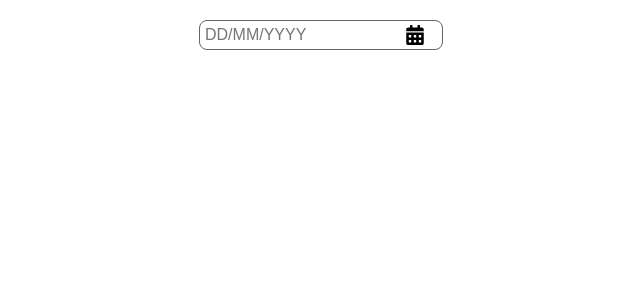
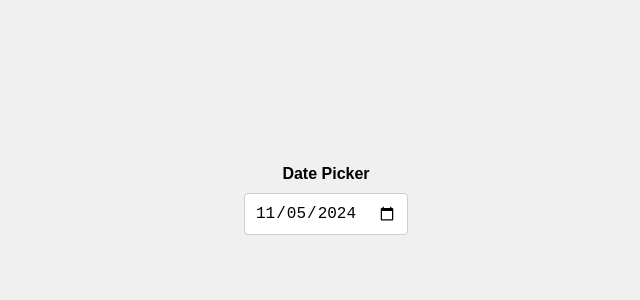
Before and after one commit to aminzoda/react-datepicker, a React (Create React App) app: page / in a window 1280 px wide. Shown: the top 300 px of the page, without its empty margins (314-954 px from the left). Built offline with nearby package versions, Linux system fonts and the light colour scheme.

Commit message:
Rewrote the code

```diff
--- a/src/App.css
+++ b/src/App.css
@@ -1,147 +1,9 @@
-.app {
-  font-family: Arial, sans-serif;
-  padding: 20px;
-}
 
-.content {
-  display: flex;
-  flex-direction: column;
-  align-items: center;
-}
-
-.calendar-container {
-  width: 100%;
-  max-width: 360px;
-  display: flex;
-  flex-direction: column;
-  align-items: center;
-  margin: 10px 0 auto;
-  font-family: Arial, sans-serif;
-}
-
-.month {
+body {
+  margin: 0;
   display: flex;
   justify-content: center;
   align-items: center;
-  margin-bottom: 20px;
+  height: 50vh;
+  background-color: #f0f0f0;
 }
-
-.month button {
-  padding: 10px 20px;
-  margin: 0 20px;
-  cursor: pointer;
-  background-color: #6868af;
-  border: none;
-  color: white;
-  border-radius: 4px;
-}
-
-.month button:hover {
-  background-color: #2d27c8;
-}
-
-.month span {
-  font-size: 1.5em;
-  font-weight: bold;
-  color: darkslateblue;
-}
-
-.date-input {
-  position: relative;
-  display: flex;
-  align-items: center;
-}
-
-.date-input input {
-  padding: 5px;
-  font-size: 16px;
-  margin-right: 10px;
-  padding-right: 30px;
-}
-
-.input-date {
-  border: 1px solid #63636c;
-  border-radius: 8px;
-}
-
-.calendar-icon {
-  position: absolute;
-  left: 206px;
-  font-size: 20px;
-  cursor: pointer;
-}
-
-.calendar-popup {
-  position: absolute;
-  top: 70px;
-  left: 0;
-  z-index: 10;
-  box-shadow: 0 0 10px rgba(0, 0, 0, 0.1);
-}
-
-table {
-  width: 100%;
-  border-collapse: collapse;
-  width: 100%;
-}
-
-th {
-  padding: 10px;
-  text-align: center;
-  font-weight: bold;
-  color: #63636c;
-}
-
-td {
-  padding: 10px;
-  text-align: center;
-  border: 1px solid #ddd;
-  cursor: pointer;
-  position: relative;
-}
-
-.day-cell {
-  transition: background-color 0.3s, color 0.3s;
-}
-
-.previous-month-day {
-  color: #c8c8c8;
-}
-
-.current-month-day {
-  background-color: #ffffff;
-}
-
-.next-month-day {
-  color: #c8c8c8;
-}
-
-.sunday {
-  color: red;
-}
-
-.today {
-  background-color: blue;
-  color: white;
-}
-
-.entered-date {
-  background-color: #3498db;
-  color: white;
-}
-
-.day-cell {
-  padding: 10px;
-  text-align: center;
-  cursor: pointer;
-  border: 1px solid #ccc;
-}
-
-.day-cell:hover {
-  background-color: #e6e6e6;
-}
-
-.today.selected-day {
-  background-color: #ffdd57;
-  color: #000000;
-}
--- a/src/App.tsx
+++ b/src/App.tsx
@@ -1,72 +1,48 @@
 import React, { useState } from "react";
-import { FaCalendarAlt } from "react-icons/fa";
-import Calendar from "./components/Calendar";
 import "./App.css";
 
-const App: React.FC = () => {
-  const [dateInput, setDateInput] = useState("");
-  const [currentDate, setCurrentDate] = useState<Date>(new Date());
-  const [showCalendar, setShowCalendar] = useState(false);
-  const [enteredDate, setEnteredDate] = useState<Date | null>(null);
+export default function ResponsiveDatePickers() {
+  const [selectedDate, setSelectedDate] = useState(() => {
+    const today = new Date();
+    return today.toISOString().split("T")[0];
+  });
 
-  const handleInputChange = (e: React.ChangeEvent<HTMLInputElement>) => {
-    setDateInput(e.target.value);
+  const handleDateChange = (event: React.ChangeEvent<HTMLInputElement>) => {
+    setSelectedDate(event.target.value);
   };
 
-  // Handle "Enter" key press to trigger the calendar update
-  const handleKeyDown = (e: React.KeyboardEvent) => {
-    if (e.key === "Enter") {
-      const [day, month, year] = dateInput
-        .split("/")
-        .map((item) => parseInt(item, 10));
-
-      if (day && month && year) {
-        const parsedDate = new Date(year, month - 1, day);
-
-        if (!isNaN(parsedDate.getTime())) {
-          setEnteredDate(parsedDate); // Set the entered date
-          setCurrentDate(parsedDate); // Update the current date to the entered date
-          setShowCalendar(true); // Show the calendar
-          setDateInput(""); // Clear the input field after updating the calendar
-        } else {
-          alert("Invalid date. Please use the format DD/MM/YYYY.");
-        }
-      } else {
-        alert("Invalid date. Please use the format DD/MM/YYYY.");
-      }
-    }
-  };
-
-  // Toggle calendar visibility when icon is clicked
-  const handleCalendarClick = () => {
-    setShowCalendar((prev) => !prev);
-    setDateInput("");
+  const handleClick = () => {
+    console.log("Date picker clicked!");
   };
 
   return (
-    <div className="app">
-      <div className="content">
-        <div className="date-input">
-          <input
-            type="text"
-            value={dateInput}
-            onChange={handleInputChange}
-            onKeyDown={handleKeyDown}
-            placeholder="DD/MM/YYYY"
-            className="input-date"
-          />
-          <FaCalendarAlt
-            className="calendar-icon"
-            onClick={handleCalendarClick}
-          />
-        </div>
-
-        {showCalendar && (
-          <Calendar initialDate={currentDate} enteredDate={enteredDate} />
-        )}
+    <div
+      style={{
+        padding: "20px",
+        fontFamily: "Arial, sans-serif",
+        display: "flex",
+        flexDirection: "column",
+        alignItems: "center",
+      }}
+    >
+      <div style={{ marginBottom: "10px" }}>
+        <label style={{ fontWeight: "bold", alignItems: "center" }}>
+          Date Picker
+        </label>
       </div>
+      <input
+        type="date"
+        value={selectedDate}
+        onChange={handleDateChange}
+        onClick={handleClick}
+        style={{
+          padding: "10px",
+          fontSize: "16px",
+          borderRadius: "4px",
+          border: "1px solid #ccc",
+          maxWidth: "200px",
+        }}
+      />
     </div>
   );
-};
-
-export default App;
+}
--- a/src/components/Calendar.tsx
+++ /dev/null
@@ -1,106 +0,0 @@
-import React, { useState, useMemo } from "react";
-import DateCell from "./DateCell";
-import WeekdaysHeader from "./WeekdaysHeader";
-import MonthNavigation from "./MonthNavigation";
-
-interface CalendarProps {
-  initialDate: Date;
-  enteredDate: Date | null;
-}
-
-const Calendar: React.FC<CalendarProps> = ({ initialDate, enteredDate }) => {
-  const [currentDate, setCurrentDate] = useState<Date>(initialDate);
-  const [enteredDateState, setEnteredDate] = useState<Date | null>(enteredDate);
-
-  const year = currentDate.getFullYear();
-  const month = currentDate.getMonth();
-
-  const getFirstDayOfMonth = (year: number, month: number): number => {
-    const day = new Date(year, month, 1).getDay();
-    return day === 0 ? 6 : day - 1;
-  };
-
-  const getDaysInMonth = (year: number, month: number): number =>
-    new Date(year, month + 1, 0).getDate();
-
-  const daysInMonth = getDaysInMonth(year, month);
-  const firstDayOfMonth = getFirstDayOfMonth(year, month);
-  const previousMonthDays = getDaysInMonth(year, month - 1);
-
-  const weeks = useMemo(() => {
-    const weeks: { day: number; type: "previous" | "current" | "next" }[][] =
-      [];
-    let dayCounter = 1 - firstDayOfMonth;
-    let nextMonthCounter = 1;
-
-    while (dayCounter <= daysInMonth) {
-      const week: { day: number; type: "previous" | "current" | "next" }[] = [];
-
-      for (let i = 0; i < 7; i++) {
-        if (dayCounter <= 0) {
-          week.push({ day: previousMonthDays + dayCounter, type: "previous" });
-        } else if (dayCounter > daysInMonth) {
-          week.push({ day: nextMonthCounter++, type: "next" });
-        } else {
-          week.push({ day: dayCounter, type: "current" });
-        }
-        dayCounter++;
-      }
-
-      weeks.push(week);
-    }
-
-    return weeks;
-  }, [firstDayOfMonth, daysInMonth, previousMonthDays]);
-
-  const isToday = (day: number): boolean => {
-    const today = new Date();
-    return (
-      today.getDate() === day &&
-      today.getMonth() === currentDate.getMonth() &&
-      today.getFullYear() === currentDate.getFullYear()
-    );
-  };
-
-  const isEnteredDate = (day: number): boolean => {
-    return enteredDateState?.getDate() === day || false;
-  };
-
-  const handleEnteredDate = (day: number) => {
-    const entered = new Date(currentDate);
-    entered.setDate(day);
-    setEnteredDate(entered);
-    setEnteredDate(entered);
-    setCurrentDate(entered);
-  };
-
-  return (
-    <div className="calendar-container">
-      <MonthNavigation
-        currentDate={currentDate}
-        setCurrentDate={setCurrentDate}
-      />
-      <table>
-        <WeekdaysHeader />
-        <tbody>
-          {weeks.map((week, weekIndex) => (
-            <tr key={weekIndex} className="week">
-              {week.map((dayObj, dayIndex) => (
-                <DateCell
-                  key={dayIndex}
-                  day={dayObj.day}
-                  dayType={dayObj.type}
-                  onClick={handleEnteredDate}
-                  isToday={isToday(dayObj.day)}
-                  isEnteredDate={isEnteredDate(dayObj.day)}
-                />
-              ))}
-            </tr>
-          ))}
-        </tbody>
-      </table>
-    </div>
-  );
-};
-
-export default Calendar;
--- a/src/components/DateCell.tsx
+++ /dev/null
@@ -1,49 +0,0 @@
-import React from "react";
-
-interface DateCellProps {
-  day: number;
-  dayType: "previous" | "current" | "next";
-  onClick: (day: number) => void;
-  isToday: boolean;
-  isEnteredDate: boolean;
-}
-
-const DateCell: React.FC<DateCellProps> = ({
-  day,
-  dayType,
-  onClick,
-  isToday,
-  isEnteredDate,
-}) => {
-  const handleClick = () => {
-    onClick(day);
-  };
-
-  const getCellClass = () => {
-    let className = "";
-    if (dayType === "previous") {
-      className = "previous-month-day";
-    } else if (dayType === "next") {
-      className = "next-month-day";
-    } else {
-      className = "current-month-day";
-    }
-
-    if (isToday) {
-      className += " today";
-    }
-    if (isEnteredDate) {
-      className += " entered-date";
-    }
-
-    return className;
-  };
-
-  return (
-    <td className={`day-cell ${getCellClass()}`} onClick={handleClick}>
-      {day}
-    </td>
-  );
-};
-
-export default DateCell;
--- a/src/components/MonthNavigation.tsx
+++ /dev/null
@@ -1,42 +0,0 @@
-import React from "react";
-
-interface MonthNavigationProps {
-  currentDate: Date;
-  setCurrentDate: React.Dispatch<React.SetStateAction<Date>>;
-}
-
-const MonthNavigation: React.FC<MonthNavigationProps> = ({
-  currentDate,
-  setCurrentDate,
-}) => {
-  const goToPreviousMonth = () => {
-    setCurrentDate((prevDate) => {
-      const newDate = new Date(prevDate);
-      newDate.setMonth(prevDate.getMonth() - 1);
-      return newDate;
-    });
-  };
-
-  const goToNextMonth = () => {
-    setCurrentDate((prevDate) => {
-      const newDate = new Date(prevDate);
-      newDate.setMonth(prevDate.getMonth() + 1);
-      return newDate;
-    });
-  };
-
-  const year = currentDate.getFullYear();
-  const monthName = currentDate.toLocaleString("en-US", { month: "long" });
-
-  return (
-    <div className="month">
-      <button onClick={goToPreviousMonth}>{"<"}</button>
-      <span>
-        {monthName} {year}
-      </span>
-      <button onClick={goToNextMonth}>{">"}</button>
-    </div>
-  );
-};
-
-export default MonthNavigation;
--- a/src/components/WeekdaysHeader.tsx
+++ /dev/null
@@ -1,15 +0,0 @@
-import React from "react";
-
-const WeekdaysHeader: React.FC = () => {
-  return (
-    <thead>
-      <tr>
-        {["Mon", "Tue", "Wed", "Thu", "Fri", "Sat", "Sun"].map((day) => (
-          <th key={day}>{day}</th>
-        ))}
-      </tr>
-    </thead>
-  );
-};
-
-export default WeekdaysHeader;
```
